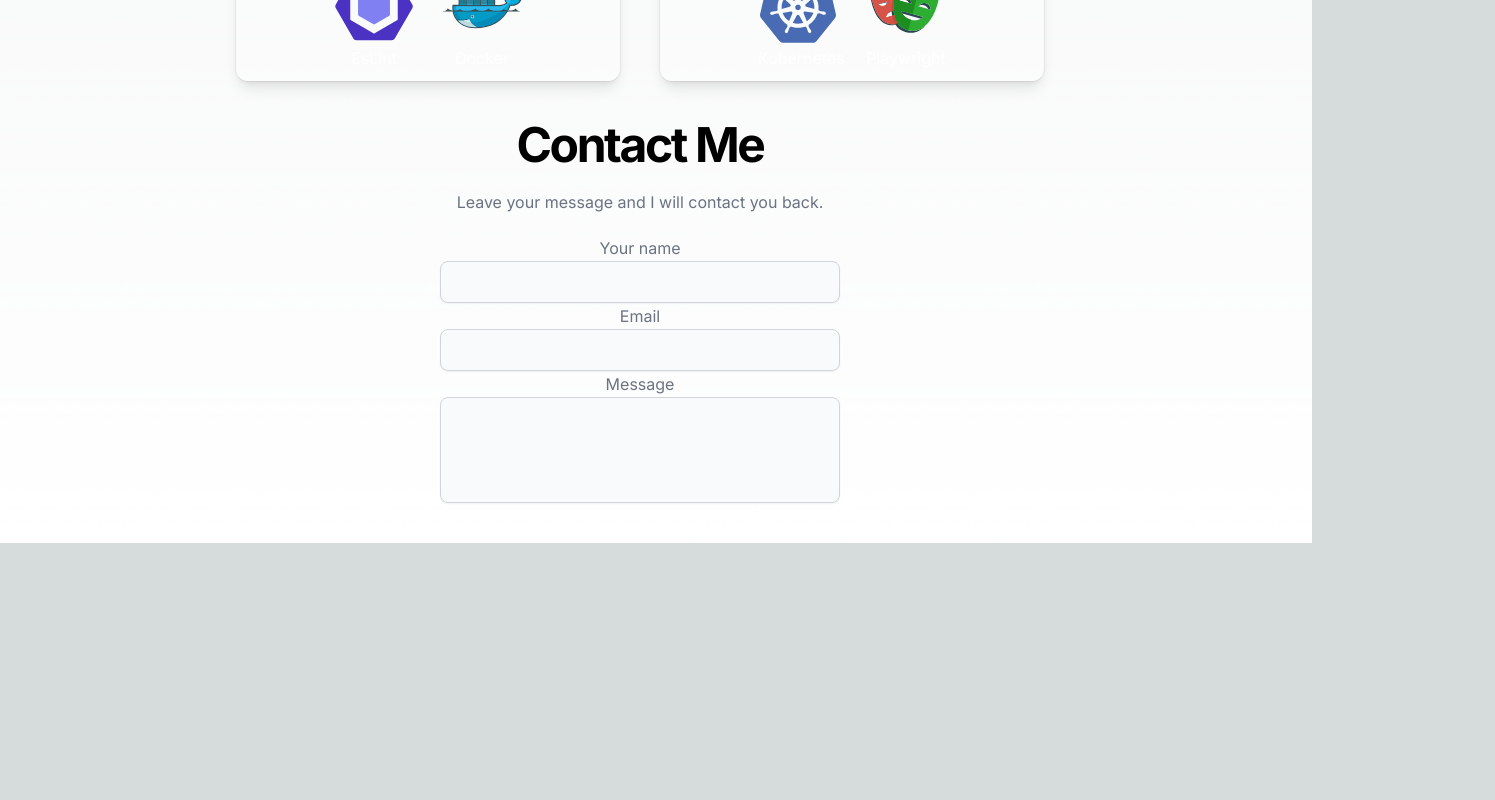
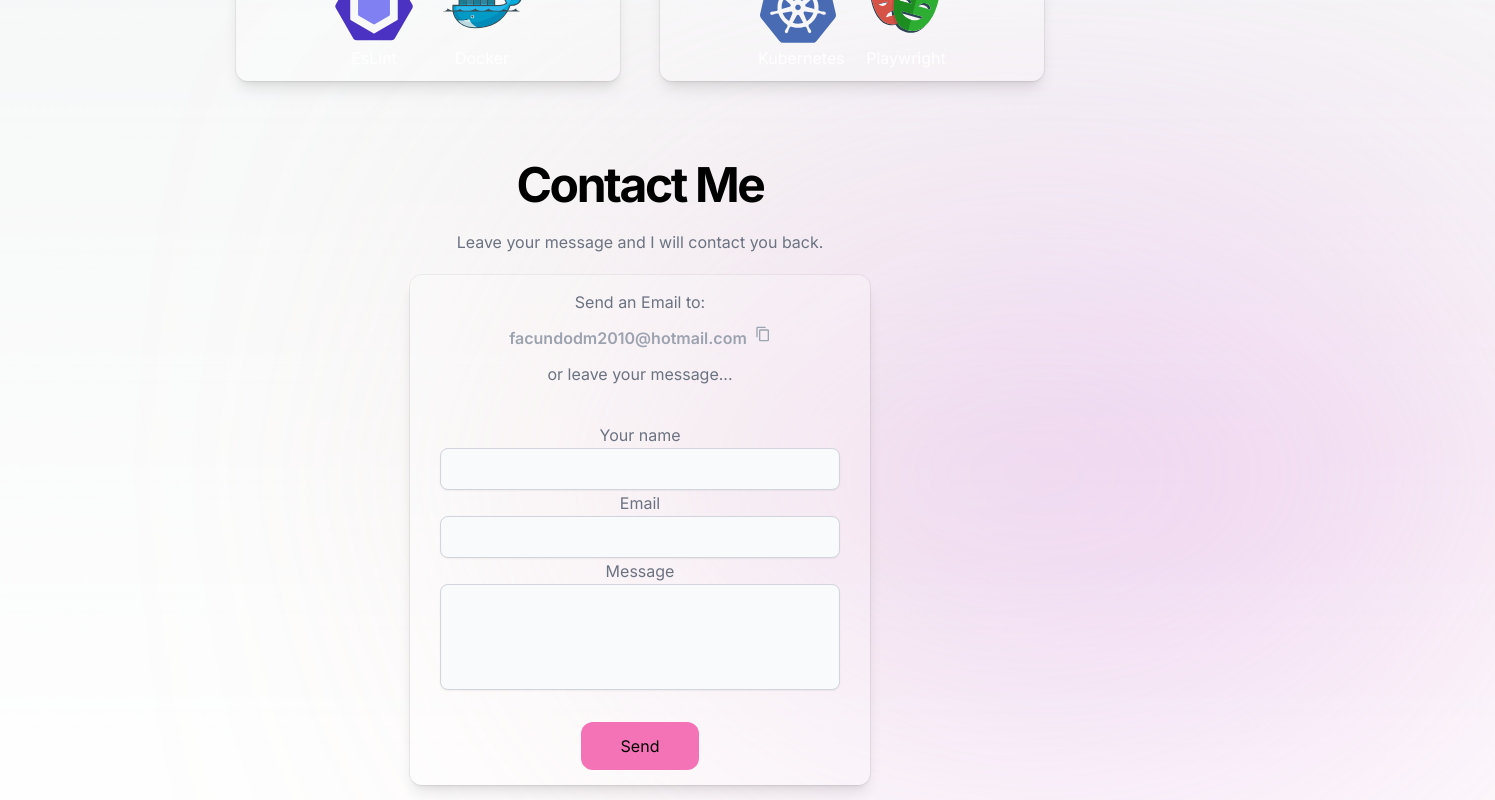
Before and after one commit to fakamda/Portfolio-Facundo-Dominguez, a Next.js app: page / in a window 1280 px wide. Shown: the part 3320-4120 px from the top of the page, 1495 px wide, since content can reach past the window. Before the commit the page ends 3863 px from the top, so only its background shows below. Built offline with nearby package versions, Linux system fonts and the light colour scheme.

Commit message:
contact form

```diff
--- a/src/app/ui/Contact.tsx
+++ b/src/app/ui/Contact.tsx
@@ -1,11 +1,36 @@
+'use client'
+
+import { useState } from "react"
+import { MdContentCopy } from "react-icons/md";
+
 const Contact = () => {
+  const textToCopy = 'facundodm2010@hotmail.com'
+  const [copySuccess, setCopySuccess] = useState(false)
+
+  const handleCopy = () => {
+    navigator.clipboard.writeText(textToCopy)
+    .then(() => {
+      setCopySuccess(true)
+      setTimeout(() => {
+        setCopySuccess(false)
+      }, 1000);
+    })
+    .catch((err) => {
+      console.error('Failed to copy:', err);
+    })
+  }
+
   return (
-    <div className="flex flex-col justify-center items-center gap-5 m-10">
+    <div className="flex flex-col justify-center items-center gap-5 m-20">
       <h2 className="text-3xl font-bold tracking-tighter sm:text-4xl md:text-5xl">Contact Me</h2>
       <p className="mx-auto max-w-[600px] text-gray-500 md:text-xl/relaxed xl:text-base/relaxed dark:text-gray-400">
         Leave your message and I will contact you back.
       </p>
-      <div>
+      <div className="flex flex-col justify-center items-center gap-3 isolate aspect-video sm:w-[460px] min-h-[510px] rounded-xl bg-white/20 shadow-lg ring-1 ring-black/5">
+      <h3 className="text-gray-500 text-m">Send an Email to:</h3>
+      <div className="font-semibold text-gray-400 flex gap-2 text-m">{textToCopy}<span className="hover:text-gray-300 " onClick={handleCopy}><MdContentCopy /></span></div>
+      {copySuccess && <span style={{color: 'green'}}>Copied to clipboard!</span>}
+      <h4 className="mb-6 text-gray-500 text-m">or leave your message...</h4>
       <form action="" className="flex flex-col justify-center items-center w-[400px]">
         <label htmlFor="name" className="mx-auto max-w-[600px] text-gray-500 md:text-xl/relaxed xl:text-base/relaxed dark:text-gray-400">Your name</label>
         <input type="text" name="name" id="" className="shadow-sm bg-gray-50 border border-gray-300 text-gray-900 text-sm rounded-lg focus:ring-primary-500 focus:border-primary-500 block w-full p-2.5 dark:bg-gray-700 dark:border-gray-600 dark:placeholder-gray-400 dark:text-white dark:focus:ring-primary-500 dark:focus:border-primary-500 dark:shadow-sm-light" />
@@ -14,7 +39,10 @@ const Contact = () => {
         <label htmlFor="message" className="mx-auto max-w-[600px] text-gray-500 md:text-xl/relaxed xl:text-base/relaxed dark:text-gray-400">Message</label>
         <textarea name="message" id="" className="shadow-sm bg-gray-50 border border-gray-300 text-gray-900 text-sm rounded-lg focus:ring-primary-500 focus:border-primary-500 block w-full p-2.5 dark:bg-gray-700 dark:border-gray-600 dark:placeholder-gray-400 dark:text-white dark:focus:ring-primary-500 dark:focus:border-primary-500 dark:shadow-sm-light resize-none py-8"></textarea>
       </form>
+      <button className="bg-pink-400 px-10 py-3 text-center rounded-xl mt-5">Send</button>
       </div>
+
+      <div className="circlePosition sm:w-[900px] w-[300px] h-[200px] bg-gradient-to-r from-orange-300 via-purple-400 to-pink-500 rounded-[100%] sm:translate-x-[45%] absolute z-[-1] blur-[200px]"></div>
 
     </div>
   )
--- a/src/app/ui/Tools.tsx
+++ b/src/app/ui/Tools.tsx
@@ -10,7 +10,7 @@ const Tools = () => {
         <h2 className='text-3xl font-bold tracking-tighter sm:text-4xl md:text-5xl'>
           Tools and Skills.
         </h2>
-        <div className='circlePosition sm:w-[600px] w-[300px] h-[100px] bg-[#c56bb2] rounded-[100%] absolute z-[-1] sm:translate-x-[35%] blur-[100px]'></div>
+        <div className='circlePosition sm:w-[800px] w-[400px] h-[100px] bg-[#c56bb2] rounded-[100%] absolute z-[-1] sm:translate-x-[-65%] blur-[160px]'></div>
         <p className='mx-auto max-w-[600px] text-gray-500 md:text-xl/relaxed xl:text-base/relaxed dark:text-gray-400'>
           This are the main tools that I know and Use.
         </p>
```
Also changed, not shown: package.json (+5 -4 lines), src/assets/svg/icons.tsx (+1 -1 lines), 1 other file (tests, documents, lock files or other folders).
